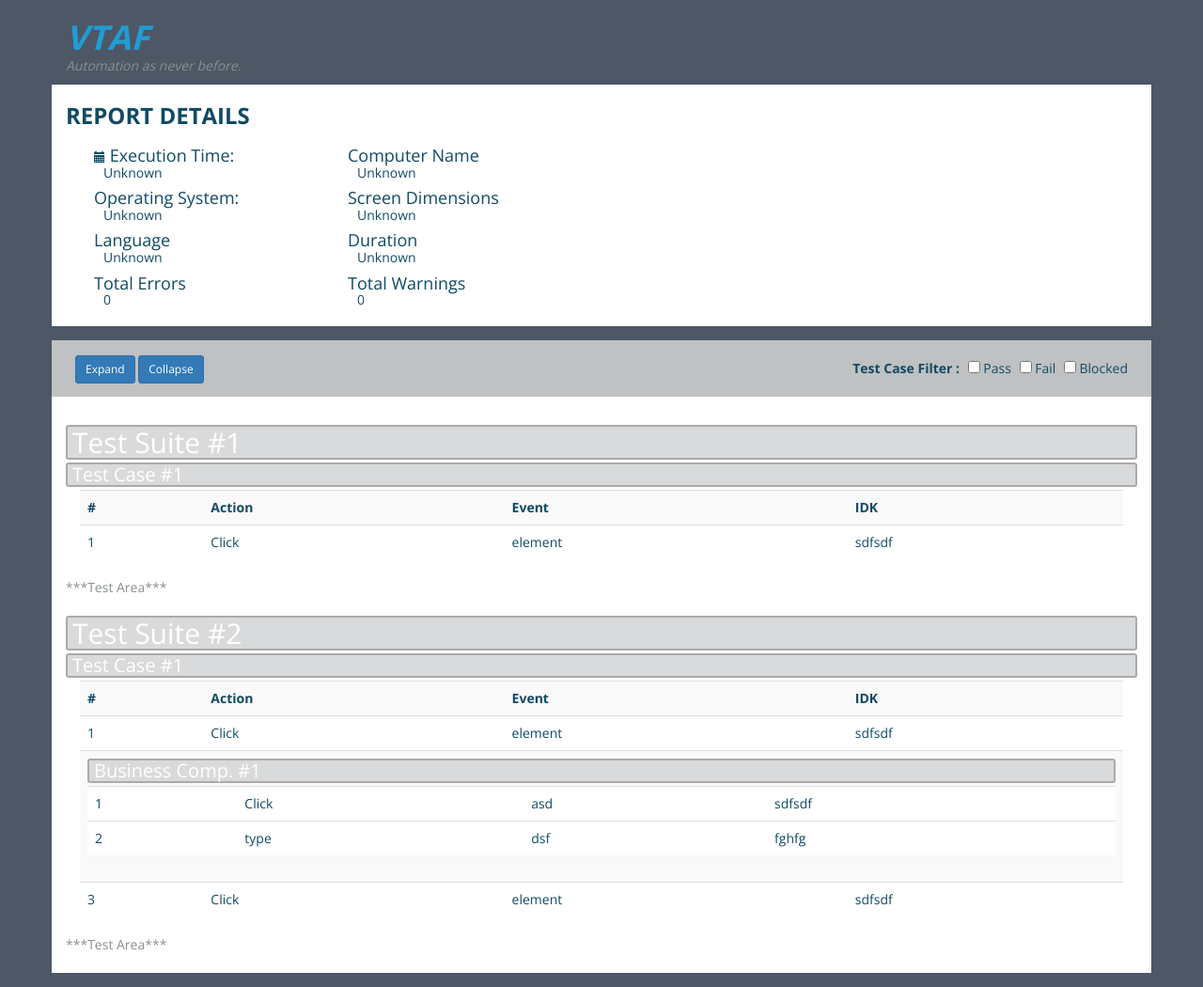
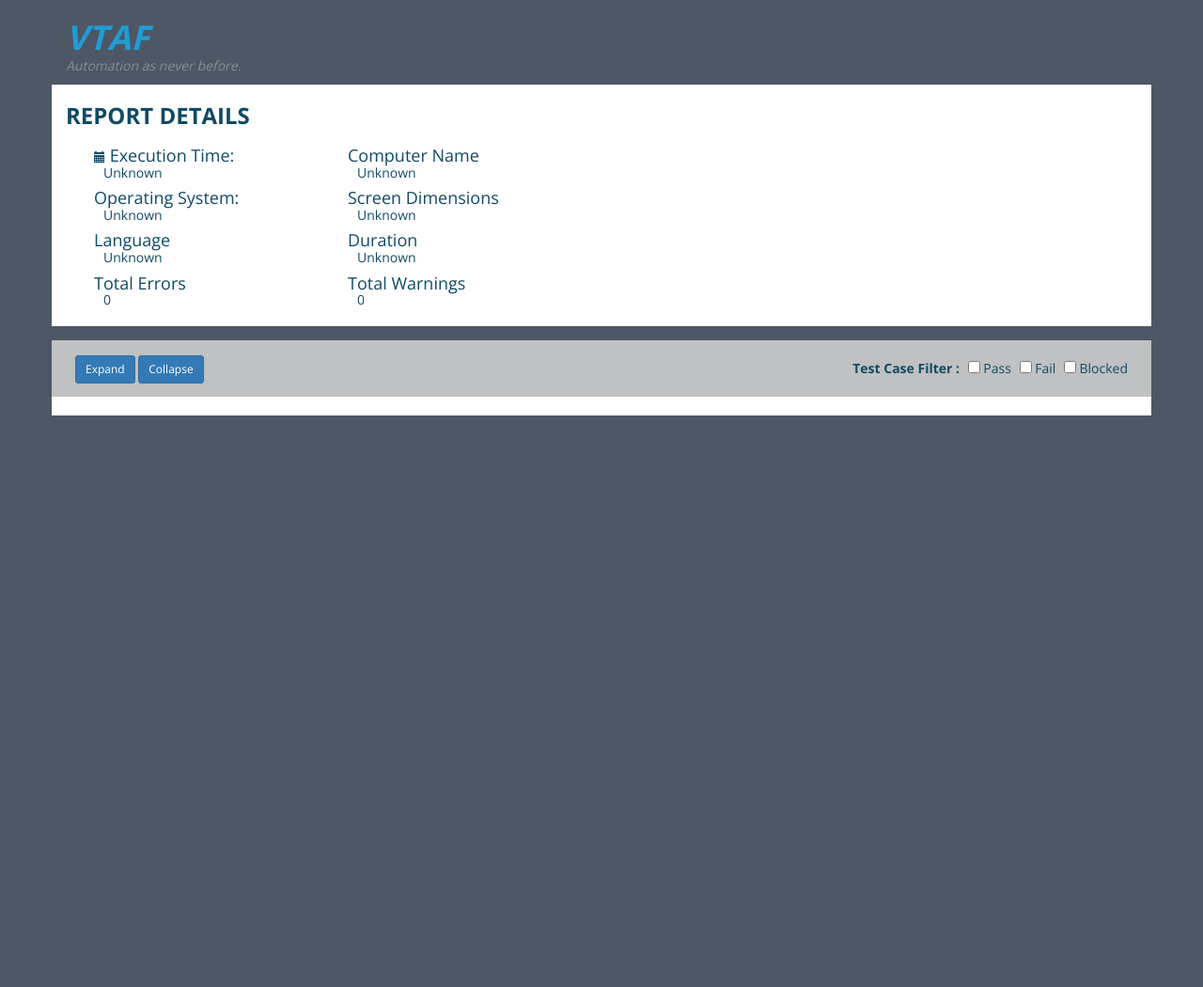
Before and after one commit to PramodSenda/vtaf-report, a website: page index.html in a window 1280 px wide. Shown: the whole page at 94% size. After the commit the page ends 800 px from the top, so only its background shows below. Drawn offline with nearby package versions, Linux system fonts and the light colour scheme; no server answers; files whose address does not match are found by name.

Commit message:
Commit after resovle

```diff
--- a/index.html
+++ b/index.html
@@ -76,79 +76,7 @@
             <div class="row">
                 <div class="container">
                     <div id="tree">
-                        <div class="testSuite">
-                            <h2>Test Suite #1</h2>
-                            <div class="testCase">
-                                <h2>Test Case #1</h2>
-                                <div class="testCase col-md-12">
-                                    <table class="table table-striped">
-                                        <tr>
-                                            <th>#</th>
-                                            <th>Action</th>
-                                            <th>Event</th>
-                                            <th>IDK</th>
-                                        </tr>
-                                        <tr>
-                                            <td>1</td>
-                                            <td>Click</td>
-                                            <td>element</td>
-                                            <td>sdfsdf</td>
-                                        </tr>
-                                    </table>
-                                </div>
-                                <p>***Test Area***</p>
-                            </div>
-                        </div>
-                        <div class="testSuite">
-                            <h2>Test Suite #2</h2>
-                            <div class="testCase">
-                                <h2>Test Case #1</h2>
-                                <div class="testCase col-md-12">
-                                    <table class="table table-striped">
-                                        <tr>
-                                            <th>#</th>
-                                            <th>Action</th>
-                                            <th>Event</th>
-                                            <th>IDK</th>
-                                        </tr>
-                                        <tr>
-                                            <td>1</td>
-                                            <td>Click</td>
-                                            <td>element</td>
-                                            <td>sdfsdf</td>
-                                        </tr>
-                                        <tr>
-                                            <td colspan="4">
-                                                <h2>Business Comp. #1</h2>
-                                                <div>
-                                                    <table class="table">
-                                                        <tr>
-                                                            <td>1</td>
-                                                            <td>Click</td>
-                                                            <td>asd</td>
-                                                            <td>sdfsdf</td>
-                                                        </tr>
-                                                        <tr>
-                                                            <td>2</td>
-                                                            <td>type</td>
-                                                            <td>dsf</td>
-                                                            <td>fghfg</td>
-                                                        </tr>
-                                                    </table>
-                                                </div>
-                                            </td>
-                                        </tr>
-                                        <tr>
-                                            <td>3</td>
-                                            <td>Click</td>
-                                            <td>element</td>
-                                            <td>sdfsdf</td>
-                                        </tr>
-                                    </table>
-                                </div>
-                                <p>***Test Area***</p>
-                            </div>
-                        </div>
+
                     </div>
                 </div>
             </div>
```
Also changed, not shown: 1 other file.
